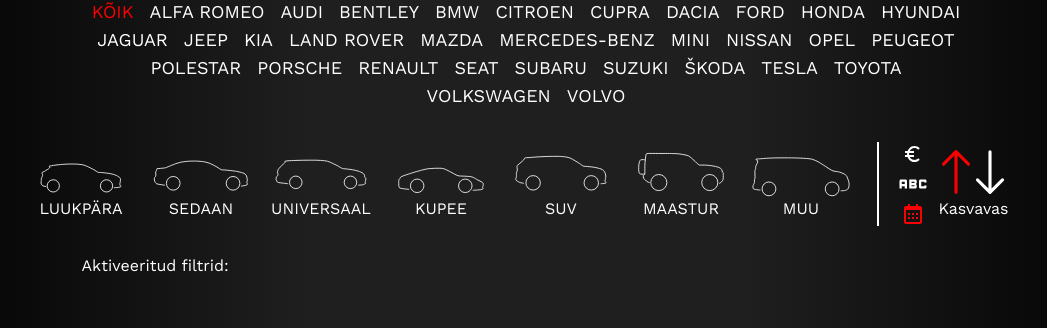
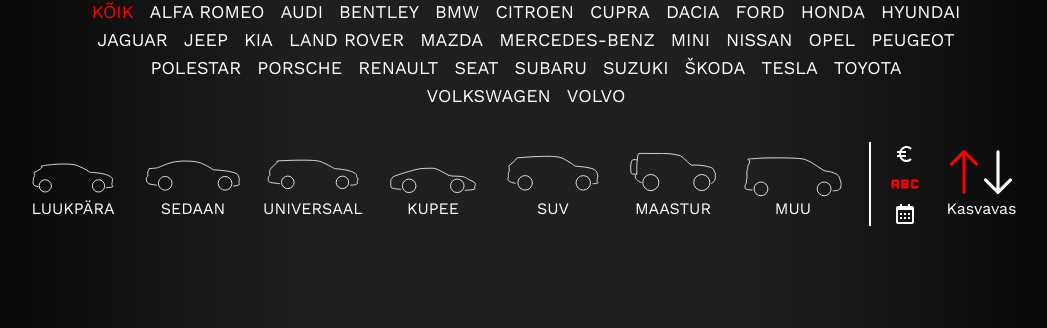
Before and after one commit to Nitrammets/Autojaam-Frontend, a Next.js app: page / in a window 1280 px wide. Shown: the part 530-858 px from the top of the page, without its empty margins (114-1161 px from the left). Built offline with nearby package versions, Linux system fonts and the light colour scheme.

Commit message:
Active filters

```diff
--- a/Context/FilterContext.js
+++ b/Context/FilterContext.js
@@ -7,7 +7,7 @@
   const [bodyFilter, setBodyFilter] = useState([]);
   const [filteredPosts, setFilteredPosts] = useState(posts);
 
-  const [sortingOption, setSortingOption] = useState("date");
+  const [sortingOption, setSortingOption] = useState("name");
   const [sortingOrder, setSortingOrder] = useState("asc");
 
   const sortPosts = (posts) => {
--- a/components/sections/Filters.js
+++ b/components/sections/Filters.js
@@ -28,6 +28,7 @@
     setSortingOrder,
     sortingOption,
     sortingOrder,
+    toggleSortingOrder,
   } = useContext(FilterContext);
 
   return (
@@ -61,8 +62,7 @@
         })}
         <div className="flex flex-row">
           <div className="h-18 border border-white mx-4"></div>
-
-          <div className="flex flex-col items-center">
+          <div className="flex flex-col items-center pr-4">
             <span
               onClick={() => setSortingOption("price")}
               className={`${
@@ -88,21 +88,22 @@
               <BiCalendar size={"24"} />
             </span>
           </div>
-          <div className="flex flex-col justify-center items-center">
+          <div
+            onClick={() => toggleSortingOrder()}
+            className="flex flex-col justify-center items-center cursor-pointer "
+          >
             <div className="flex flex-row items-center justify-center">
               <span
-                onClick={() => setSortingOrder("asc")}
                 className={`${
                   sortingOrder == "asc" ? "text-aj-red" : "text-white"
-                } flex justify-center items-center hover:text-aj-red  transition-all`}
+                } flex justify-center items-center `}
               >
                 <BsArrowUp size={"50"} />
               </span>
               <span
-                onClick={() => setSortingOrder("desc")}
                 className={`${
                   sortingOrder == "desc" ? "text-aj-red" : "text-white"
-                } flex justify-center items-center -translate-x-4 hover:text-aj-red transition-all`}
+                } flex justify-center items-center -translate-x-4 `}
               >
                 <BsArrowDown size={"50"} />
               </span>
--- a/components/sections/Grid.js
+++ b/components/sections/Grid.js
@@ -12,7 +12,7 @@
   return (
     <div className="flex justify-center mt-6 flex-col items-center">
       <Filters />
-      <div className="grid grid-cols-3 gap-2 mt-20 w-4/6 min-h-screen">
+      <div className="grid grid-cols-3 gap-2 mt-12 w-4/6 min-h-screen">
         <AnimatePresence>
           {filteredPosts?.map((post) => {
             return (
--- a/components/sections/SelectedFilters.js
+++ b/components/sections/SelectedFilters.js
@@ -16,8 +16,7 @@
 
   return (
     <div className="text-white flex flex-row items-center w-5/6 h-12 mt-4">
-      <h2 className="mr-4">Aktiveeritud filtrid:</h2>
-      <div className="flex flex-row gap-2">
+      <div className="flex flex-row gap-2 w-full justify-center">
         {brandFilter.map((brand) => {
           if (brand !== "kõik") {
             return (
```
